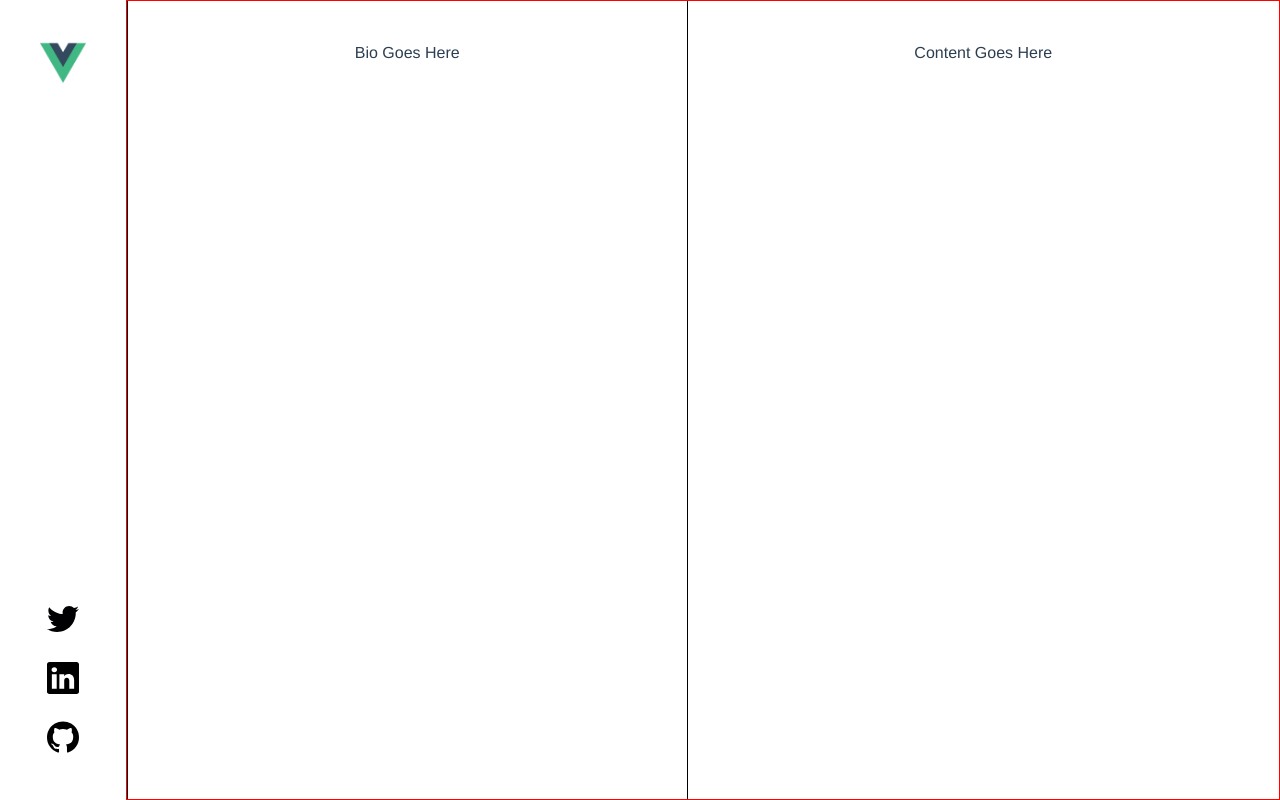
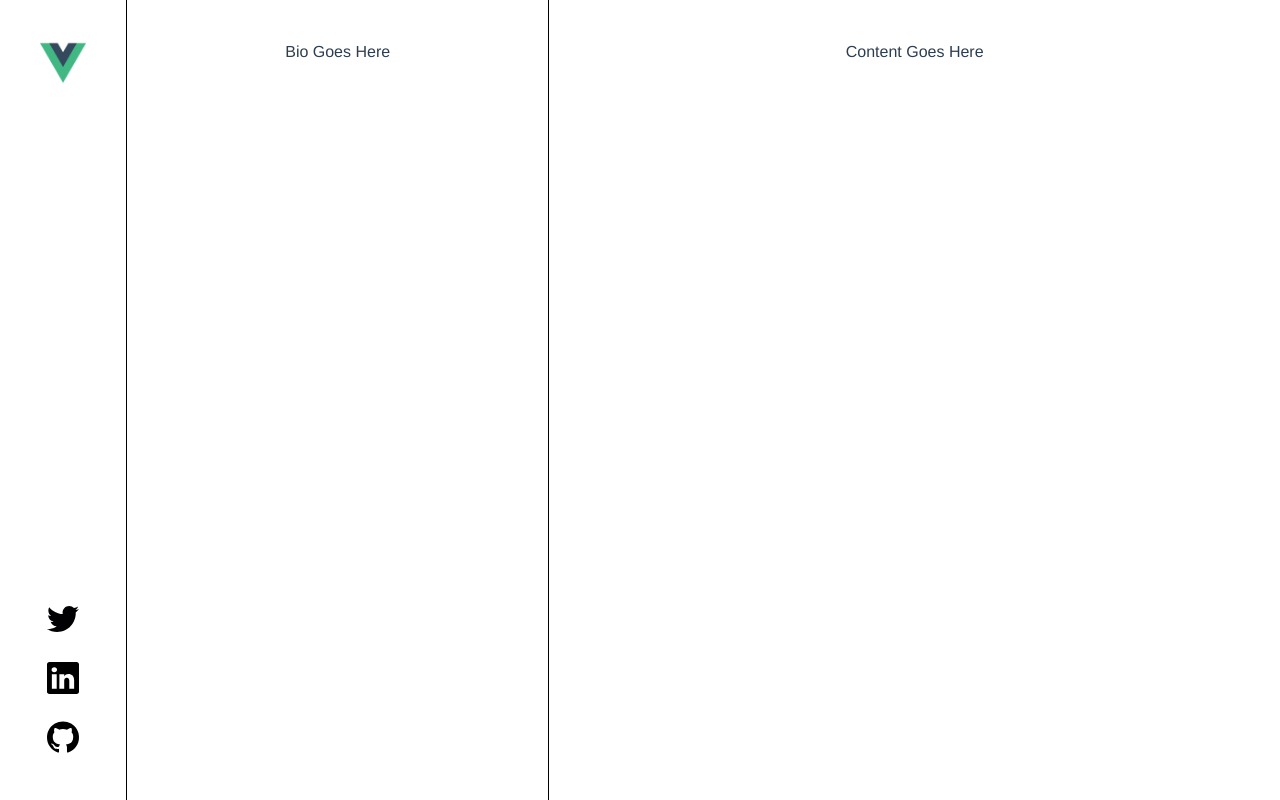
Before and after one commit to roggmatsz/roggmatsz.github.io, a Vue app: page /#/ in a window 1280 px wide. Built offline with nearby package versions, Linux system fonts and the light colour scheme.

Commit message:
Removed border styling and added additional layout styling in desktop.

```diff
--- a/src/views/About.vue
+++ b/src/views/About.vue
@@ -18,15 +18,11 @@ export default { }
 @import '../../node_modules/bulma/sass/utilities/mixins.sass';
 .base {
   display: flex;
-  border: 1px solid red;
   flex-grow: 1;
 }
 .bio {
   flex-grow: 1;
   overflow-y: scroll;
-  border: 1px solid black;
-  border-top: none;
-  border-bottom: none;
 }
 .content {
   flex-grow: 1;
@@ -39,16 +35,31 @@ export default { }
   .base {
     flex-direction: column;
   }
+  .bio {
+    border-right: 1px solid black;
+  }
 }
 
 @include tablet-only {
+  .base {
+    flex-direction: row;
+  }
   .bio {
-    border: 1px solid red;
     flex-grow: 1;
-    flex-basis: 50%;
   }
   .content {
     flex-grow: 1;
   }
 }
+
+@include desktop {
+  .content {
+    flex-grow: 2;
+  }
+  .bio {
+    border: 1px solid black;
+    border-top: none;
+    border-bottom: none;
+  }
+}
 </style>
```
